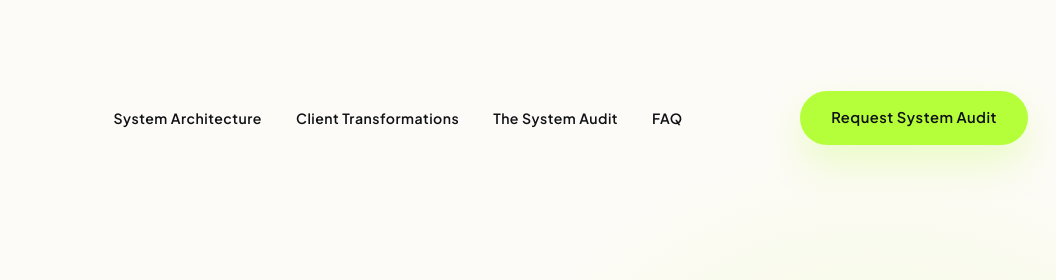
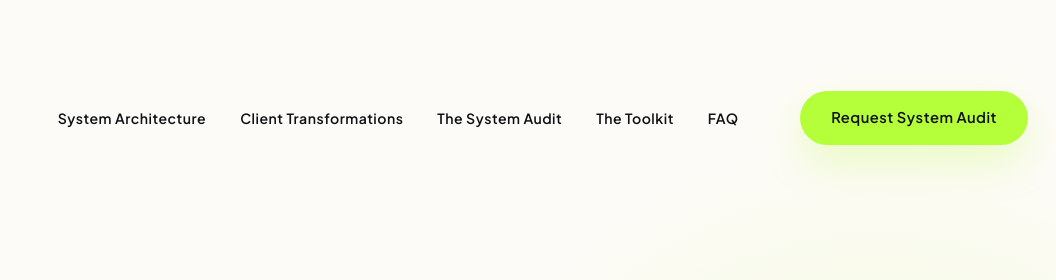
Before and after one commit to carocreativeco/carocreativeco, a plain HTML site: page client-transformations/index.html in a window 1280 px wide. Shown: the top 280 px of the page, 224-1280 px from the left. Drawn offline with nearby package versions, Linux system fonts and the light colour scheme; files whose address does not match are found by name; a web font is replaced by a local one.

Commit message:
Add link to The Toolkit in navigation menu

```diff
--- a/client-transformations/index.html
+++ b/client-transformations/index.html
@@ -774,6 +774,7 @@
           <li><a href="index.html">System Architecture</a></li>
           <li><a href="#stories">Client Transformations</a></li>
           <li><a href="#audit">The System Audit</a></li>
+          <li><a href="/toolkit/">The Toolkit</a></li>
           <li><a href="#faq">FAQ</a></li>
         </ul>
       </nav>
```
